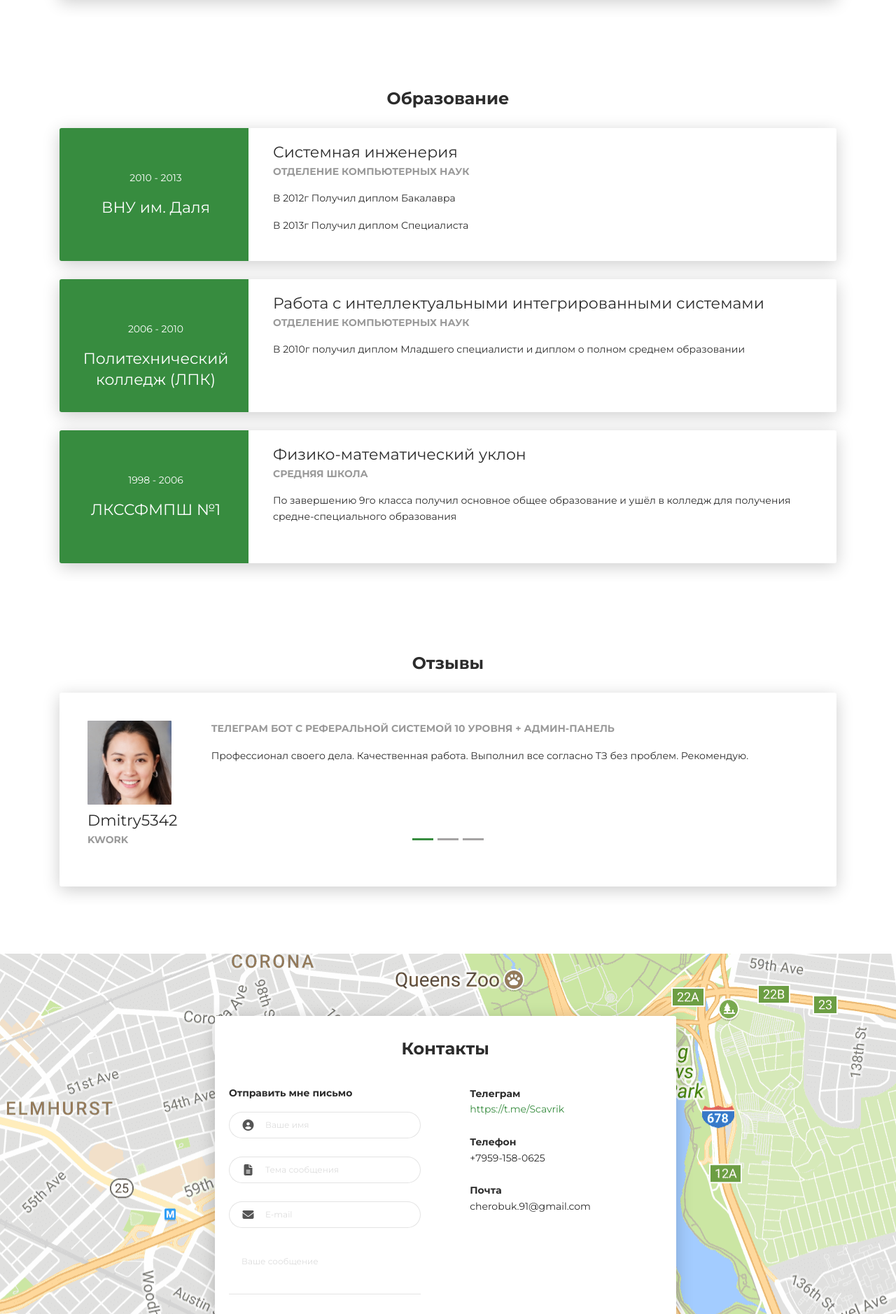
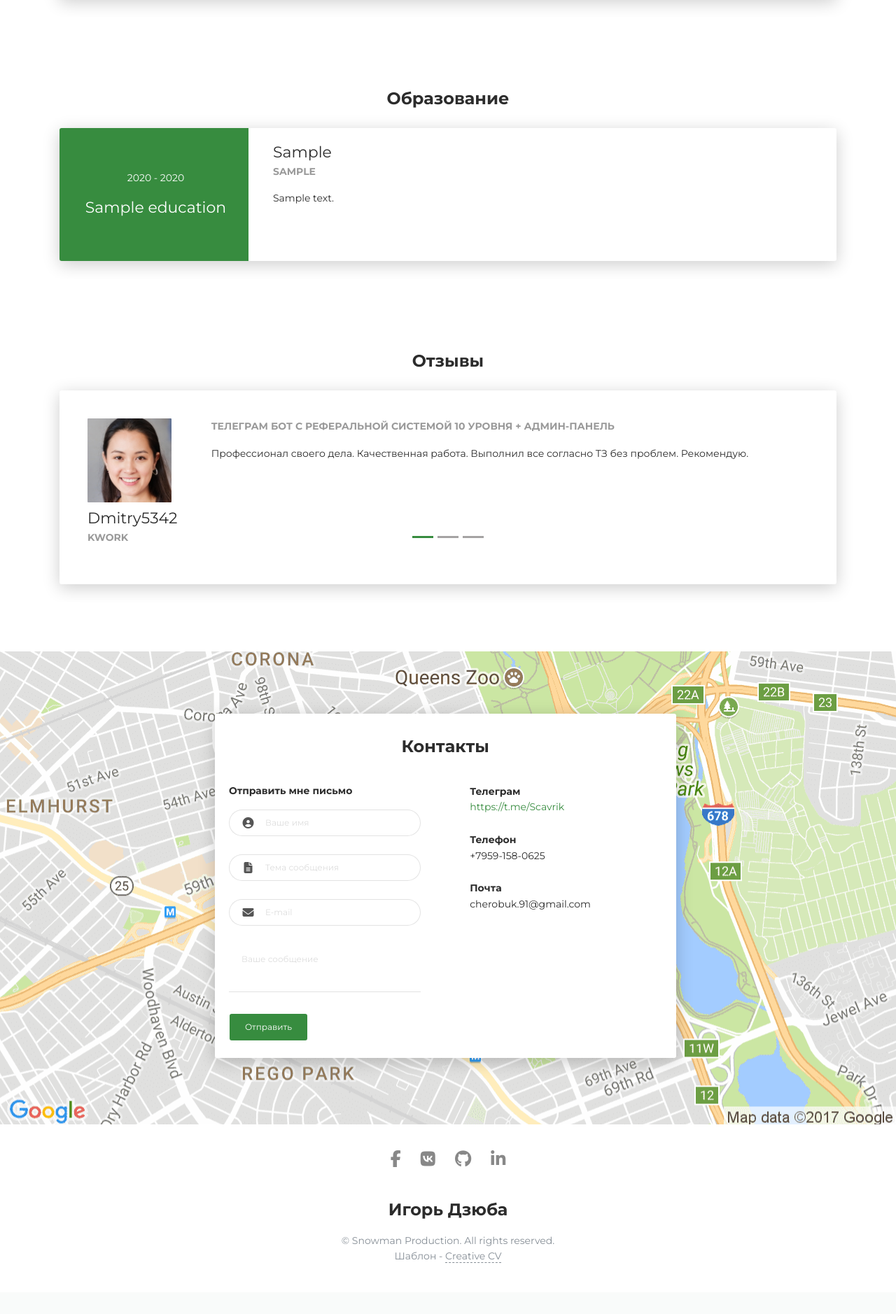
Before and after one commit to Xerber/django_portfolio, a Django app: page / in a window 1280 px wide. Shown: the part 2694-4572 px from the top of the page at 70% size. After the commit the page ends 4499 px from the top, so only its background shows below. Run offline with Django 4.2, Linux system fonts and the light colour scheme; tables that the repository leaves empty hold one stand-in row (values such as "Sample post"); parts of the project's set-up code (start-up, migrations or seed data) failed here and were passed over; some libraries are stand-ins or nearby versions.

Commit message:
Adding Education through the admin panel, output through the loop. The form was rewritten using django-forms and instead of sending a letter, an application is created in the admin panel, with the possibility of commenting and changing the status. Many models have been created to change the rest of the static information.

```diff
--- a/django_portfolio/django_portfolio/settings.py
+++ b/django_portfolio/django_portfolio/settings.py
@@ -41,6 +41,8 @@ INSTALLED_APPS = [
 
     'ckeditor',
     'ckeditor_uploader',
+    'phonenumber_field',
+
     'portfolio',
 ]
 
@@ -125,6 +127,9 @@ STATIC_DIR = os.path.join(BASE_DIR, 'static')
 STATICFILES_DIRS = [STATIC_DIR]
 #STATIC_ROOT = os.path.join(BASE_DIR, 'static')
 
+MEDIA_URL = '/media/'
+MEDIA_ROOT = os.path.join(BASE_DIR, 'media')
+
 # Default primary key field type
 # https://docs.djangoproject.com/en/4.0/ref/settings/#default-auto-field
 
--- a/django_portfolio/portfolio/templates/index.html
+++ b/django_portfolio/portfolio/templates/index.html
@@ -299,7 +299,7 @@
 <div class="section" id="experience">
   <div class="container cc-experience">
     <div class="h4 text-center mb-4 title">Опыт работы</div>
-    {% for work in experience %}
+    {% for work in workexperience_list %}
       <div class="card">
         <div class="row">
           <div class="col-md-3 bg-primary" data-aos="fade-right" data-aos-offset="50" data-aos-duration="500">
@@ -324,58 +324,25 @@
 <div class="section">
   <div class="container cc-education">
     <div class="h4 text-center mb-4 title">Образование</div>
+      {% for education in view.get_education %}
         <div class="card">
           <div class="row">
             <div class="col-md-3 bg-primary" data-aos="fade-right" data-aos-offset="50" data-aos-duration="500">
               <div class="card-body cc-education-header">
-            <p>2010 - 2013</p>
-            <div class="h5">ВНУ им. Даля</div>
+                <p>{{ education.start_year }} - {{ education.end_year }}</p>
+                <div class="h5">{{ education.title }}</div>
               </div>
             </div>
             <div class="col-md-9" data-aos="fade-left" data-aos-offset="50" data-aos-duration="500">
               <div class="card-body">
-            <div class="h5">Системная инженерия</div>
-            <p class="category">Отделение компьютерных наук</p>
-            <p>В 2012г Получил диплом Бакалавра</p>
-            <p>В 2013г Получил диплом Специалиста</p>
+                <div class="h5">{{ education.faculty }}</div>
+                <p class="category">{{ education.department }}</p>
+                <p>{{ education.description|safe }}</p>
               </div>
             </div>
           </div>
         </div>
-    <div class="card">
-      <div class="row">
-        <div class="col-md-3 bg-primary" data-aos="fade-right" data-aos-offset="50" data-aos-duration="500">
-          <div class="card-body cc-education-header">
-            <p>2006 - 2010</p>
-            <div class="h5">Политехнический колледж (ЛПК)</div>
-          </div>
-        </div>
-        <div class="col-md-9" data-aos="fade-left" data-aos-offset="50" data-aos-duration="500">
-          <div class="card-body">
-            <div class="h5">Работа с интеллектуальными интегрированными системами</div>
-            <p class="category">Отделение компьютерных наук</p>
-            <p>В 2010г получил диплом Младшего специалисти и диплом о полном среднем образовании</p>
-          </div>
-        </div>
-      </div>
-    </div>
-    <div class="card">
-      <div class="row">
-        <div class="col-md-3 bg-primary" data-aos="fade-right" data-aos-offset="50" data-aos-duration="500">
-          <div class="card-body cc-education-header">
-            <p>1998 - 2006</p>
-            <div class="h5">ЛКССФМПШ №1</div>
-          </div>
-        </div>
-        <div class="col-md-9" data-aos="fade-left" data-aos-offset="50" data-aos-duration="500">
-          <div class="card-body">
-            <div class="h5">Физико-математический уклон</div>
-            <p class="category">Средняя школа</p>
-            <p>По завершению 9го класса получил основное общее образование и ушёл в колледж для получения средне-специального образования</p>
-          </div>
-        </div>
-      </div>
-    </div>
+      {% endfor %}
   </div>
 </div>
 <div class="section" id="reference">
@@ -441,7 +408,8 @@
               <div class="row">
                 <div class="col-md-6">
                   <div class="card-body">
-                    <form action="https://formspree.io/f/myyovjol" method="POST">
+                    <form action="{% url 'add_offer' %}" method="post">
+                      {% csrf_token %}
                       <div class="p pb-3"><strong>Отправить мне письмо</strong></div>
                       <div class="row mb-3">
                         <div class="col">
@@ -453,14 +421,14 @@
                       <div class="row mb-3">
                         <div class="col">
                           <div class="input-group"><span class="input-group-addon"><i class="fa fa-file-text"></i></span>
-                            <input class="form-control" type="text" name="Subject" placeholder="Тема сообщения" required="required"/>
+                            <input class="form-control" type="text" name="subject" placeholder="Тема сообщения" required="required"/>
                           </div>
                         </div>
                       </div>
                       <div class="row mb-3">
                         <div class="col">
                           <div class="input-group"><span class="input-group-addon"><i class="fa fa-envelope"></i></span>
-                            <input class="form-control" type="email" name="_replyto" placeholder="E-mail" required="required"/>
+                            <input class="form-control" type="email" name="email" placeholder="E-mail"/>
                           </div>
                         </div>
                       </div>
--- a/django_portfolio/portfolio/urls.py
+++ b/django_portfolio/portfolio/urls.py
@@ -3,5 +3,6 @@ from . import views
 
 
 urlpatterns = [
-    path('', views.WorkExperienceView.as_view())
+    path('', views.WorkExperienceView.as_view()),
+    path('offer/', views.AddOffer.as_view(), name="add_offer")
 ]
--- a/django_portfolio/portfolio/views.py
+++ b/django_portfolio/portfolio/views.py
@@ -1,11 +1,37 @@
-from django.shortcuts import render
-from django.views.generic.base import View
+from django.shortcuts import render, redirect
+from django.views.generic import ListView, View
 
-from .models import WorkExperience
+from .models import WorkExperience, Education
+from .forms import OfferForm
 
-# Create your views here.
-class WorkExperienceView(View):
+
+class ExperienceEducation():
+  '''Опыт работы и Образование'''
+  def get_experience(self):
+    return WorkExperience.objects.all().order_by('-start_year')
+
+  def get_education(self):
+    return Education.objects.all().order_by('-start_year')
+
+
+class WorkExperienceView(ExperienceEducation, ListView):
   '''Опыт работы'''
-  def get(self, request):
-    experience = WorkExperience.objects.all().order_by('-start_year')
-    return render(request,'index.html',{'experience': experience})
+  model = WorkExperience
+  queryset = WorkExperience.objects.all().order_by('-start_year')
+  template_name = 'index.html'
+
+
+class EducationView(ExperienceEducation, ListView):
+  '''Образование'''
+  model = Education
+  queryset = Education.objects.all().order_by('-start_year')
+
+
+class AddOffer(View):
+  '''Заявка на связь'''
+  def post(self, request):
+    form = OfferForm(request.POST)
+    if form.is_valid():
+      form = form.save()
+      return redirect("/")
+    return redirect("/")
```
Also changed, not shown: django_portfolio/portfolio/admin.py (+35 -2 lines), django_portfolio/portfolio/forms.py (added, +12 -0 lines), django_portfolio/portfolio/models.py (+91 -5 lines), django_portfolio/portfolio/migrations/0003_education_alter_workexperience_end_month_and_more.py (added), django_portfolio/portfolio/migrations/0004_offers.py (added), django_portfolio/portfolio/migrations/0005_rename_offers_offer.py (added), django_portfolio/portfolio/migrations/0006_alter_offer_email.py (added), django_portfolio/portfolio/migrations/0007_offer_comment_offer_status.py (added), django_portfolio/portfolio/migrations/0008_offer_created_at.py (added), django_portfolio/portfolio/migrations/0009_heading_myinfo_myskill_review_portfolio.py (added). Lines whose indentation alone changed are shown as unchanged.
